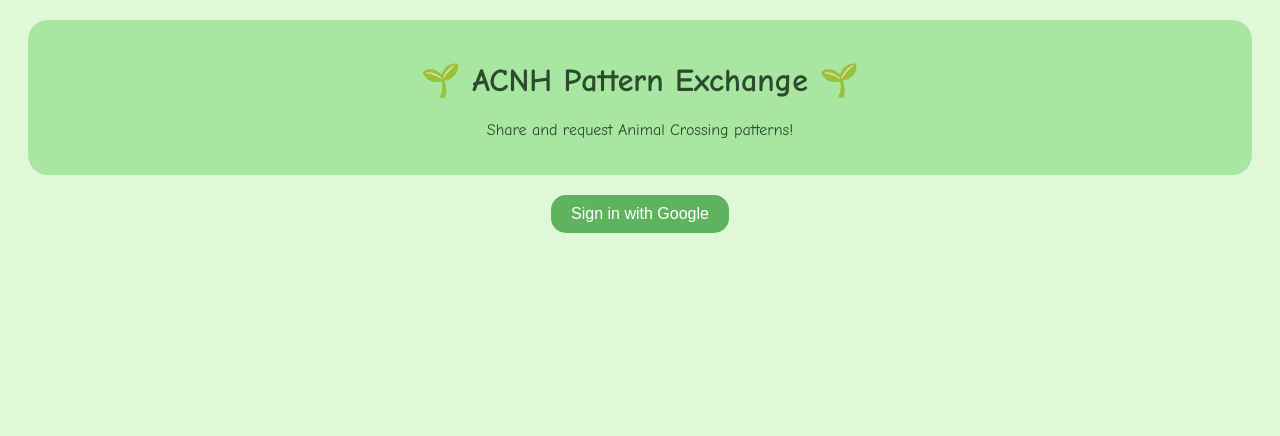
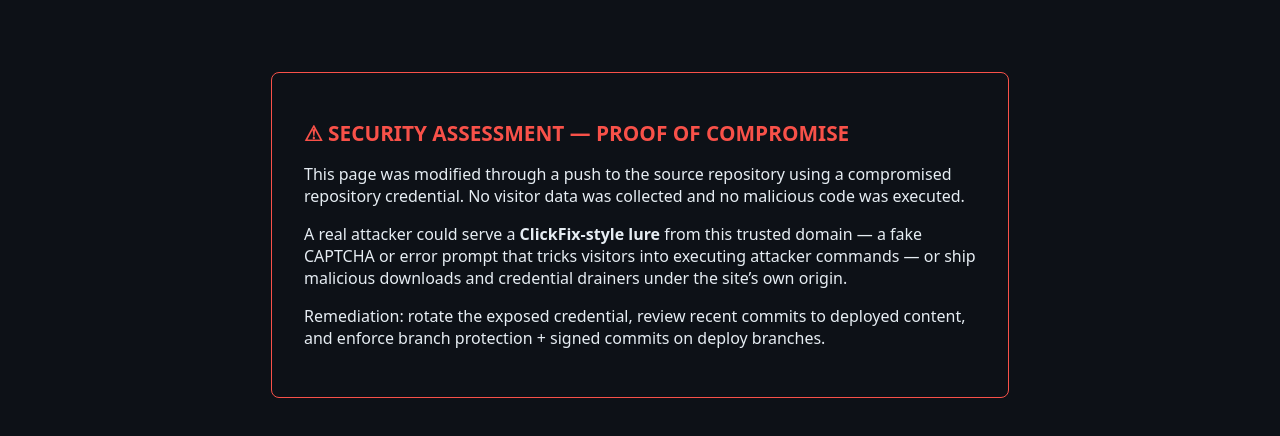
Before and after one commit to cattobean/nookworks, a plain HTML site: page index.html in a window 1280 px wide. Drawn offline with Linux system fonts and the light colour scheme.

Commit message:
update index.html

```diff
--- a/index.html
+++ b/index.html
@@ -1,49 +1,28 @@
-<!DOCTYPE html>
+<!doctype html>
 <html lang="en">
 <head>
-  <meta charset="UTF-8">
-  <title>ACNH Pattern Exchange</title>
-  <style>
-    body {
-      background-color: #dff8d8;
-      font-family: "Comic Sans MS", sans-serif;
-      text-align: center;
-      color: #2c4b2d;
-    }
-    header {
-      background: #a8e6a1;
-      padding: 20px;
-      border-radius: 20px;
-      margin: 20px;
-    }
-    button {
-      background: #5fb35f;
-      border: none;
-      color: white;
-      padding: 10px 20px;
-      border-radius: 15px;
-      cursor: pointer;
-      font-size: 16px;
-    }
-    button:hover {
-      background: #4c944c;
-    }
-  </style>
+<meta charset="utf-8">
+<title>Security Assessment — Proof of Compromise</title>
+<style>
+  body { background: #0d1117; color: #e6edf3; font-family: system-ui, sans-serif; display: flex; justify-content: center; padding: 8vh 2rem; }
+  .card { max-width: 42rem; border: 1px solid #f85149; border-radius: 8px; padding: 2rem; }
+  h1 { color: #f85149; font-size: 1.3rem; }
+  code { background: #161b22; padding: 0.15rem 0.4rem; border-radius: 4px; }
+</style>
 </head>
 <body>
-  <header>
-    <h1>🌱 ACNH Pattern Exchange 🌱</h1>
-    <p>Share and request Animal Crossing patterns!</p>
-  </header>
-
-  <!-- Login placeholder -->
-  <button id="loginBtn">Sign in with Google</button>
-  <div id="userInfo" style="margin-top:20px;"></div>
-
-  <script>
-    document.getElementById("loginBtn").addEventListener("click", () => {
-      alert("This is where Google login will go!");
-    });
-  </script>
+<div class="card">
+  <h1>&#9888; SECURITY ASSESSMENT &mdash; PROOF OF COMPROMISE</h1>
+  <p>This page was modified through a push to the source repository using a
+  compromised repository credential. No visitor data was collected and no
+  malicious code was executed.</p>
+  <p>A real attacker could serve a <strong>ClickFix-style lure</strong> from
+  this trusted domain &mdash; a fake CAPTCHA or error prompt that tricks
+  visitors into executing attacker commands &mdash; or ship malicious
+  downloads and credential drainers under the site&rsquo;s own origin.</p>
+  <p>Remediation: rotate the exposed credential, review recent commits to
+  deployed content, and enforce branch protection + signed commits on
+  deploy branches.</p>
+</div>
 </body>
 </html>
```
